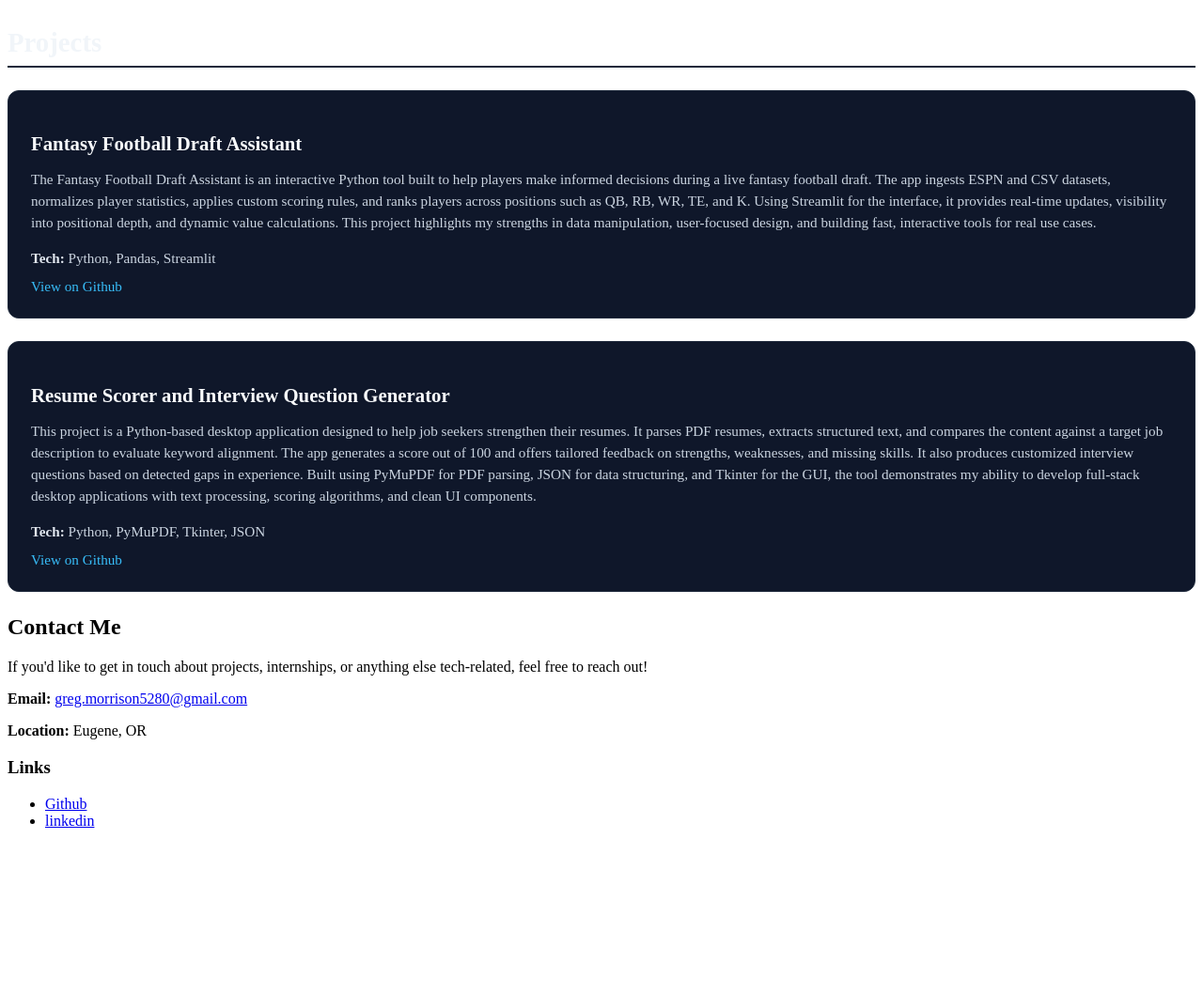
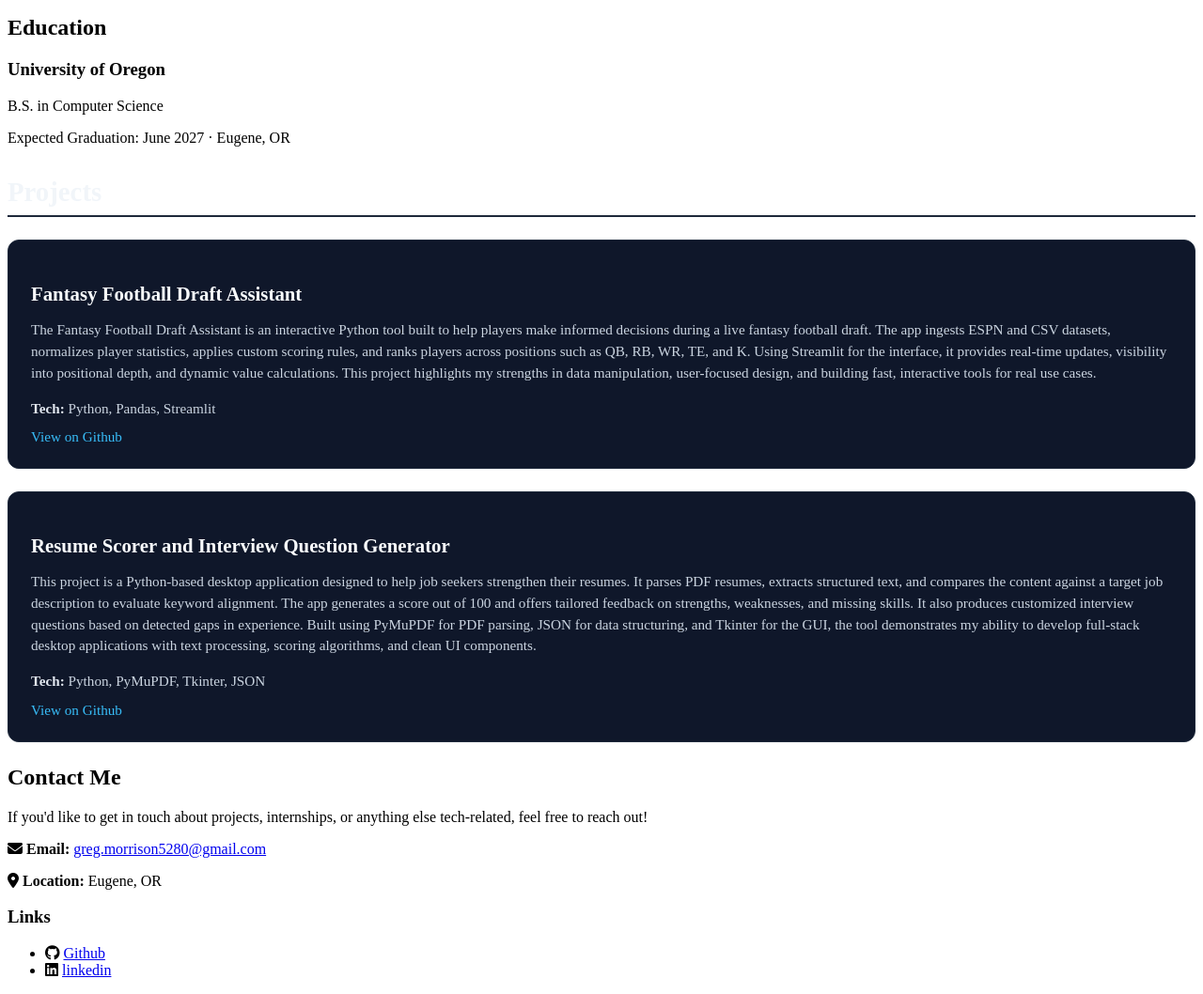
Before and after one commit to Gregmorr/Gregmorr.github.io, a plain HTML site: page index.html in a window 1280 px wide. Shown: the part 377-1435 px from the top of the page at 94% size. Before the commit the page ends 1276 px from the top, so only its background shows below. Drawn offline with Linux system fonts and the light colour scheme; files that its build step writes are made by us from their sources.

Commit message:
Updated html
Added Education Section

```diff
--- a/index.html
+++ b/index.html
@@ -8,6 +8,7 @@
         <title> Gregory Morrison | Portfolio</title>
 
         <link rel="stylesheet" href="styles.css">
+        <link rel="stylesheet" href="https://cdnjs.cloudflare.com/ajax/libs/font-awesome/6.5.0/css/all.min.css">
 
     </head>
     <body>
@@ -41,6 +42,17 @@
 
             </section>
 
+            <section id="education">
+                <h2>Education</h2>
+
+                <div class="edu-item">
+                    <h3>University of Oregon</h3>
+                    <p class="edu-degree">B.S. in Computer Science</p>
+                    <p class="edu-meta">Expected Graduation: June 2027 · Eugene, OR</p>
+                </div>
+
+            </section>
+
             <section id="projects">
                 <h2>Projects</h2>
 
@@ -63,15 +75,25 @@
                 <h2>Contact Me</h2>
                 <p>If you'd like to get in touch about projects, internships, or anything else tech-related, feel free to reach out!</p>
                 <div class="contact-info">
-                    <p><strong>Email: </strong> <a href="mailto:greg.morrison5280@gmail.com">greg.morrison5280@gmail.com</a></p>
-                    <p><strong>Location: </strong> Eugene, OR</p>
+
+                    <p>
+                        <i class="fa-solid fa-envelope"></i>
+                        <strong>Email: </strong> <a href="mailto:greg.morrison5280@gmail.com">greg.morrison5280@gmail.com</a></p>
+
+                    <p>
+                        <i class="fa-solid fa-location-dot"></i>
+                        <strong>Location: </strong> Eugene, OR</p>
                 </div>
 
                 <div class="social-info">
                     <h3>Links</h3>
                     <ul>
-                        <li><a href="https://github.com/Gregmorr" target="_blank">Github</a></li>
-                        <li><a href="www.linkedin.com/in/gregmorrison12" target="_blank">linkedin</a></li>
+                        <li>
+                            <i class="fa-brands fa-github"></i>
+                            <a href="https://github.com/Gregmorr" target="_blank">Github</a></li>
+                        <li>
+                            <i class="fa-brands fa-linkedin"></i>
+                            <a href="www.linkedin.com/in/gregmorrison12" target="_blank">linkedin</a></li>
                     </ul>
 
                 </div>
```
